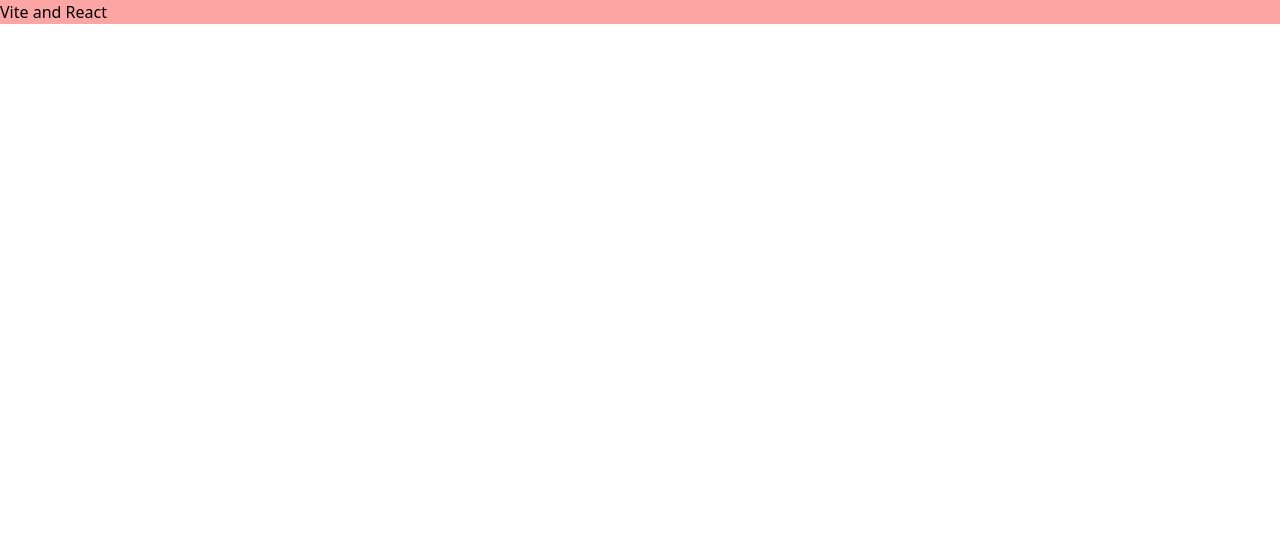
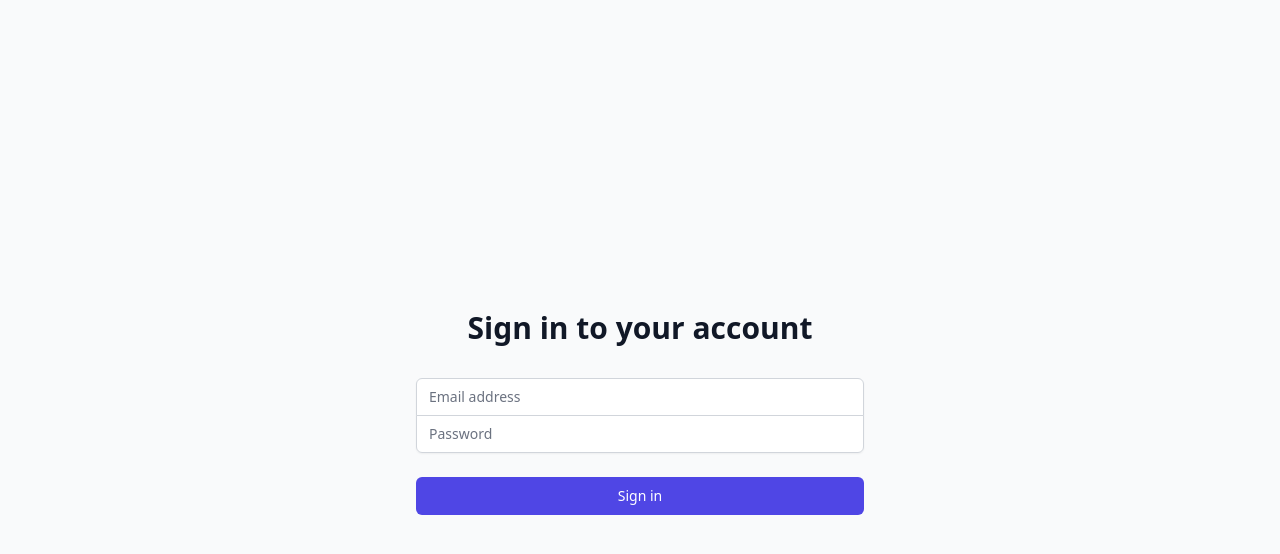
Before and after one commit to daalimouhcine/task-manager-app, a React (Vite) app in the folder frontend/: page /login in a window 1280 px wide. Shown: the top 554 px of the page. Built offline with nearby package versions, Linux system fonts and the light colour scheme.

Commit message:
feat: implement Login page with form handling

```diff
--- a/frontend/src/App.tsx
+++ b/frontend/src/App.tsx
@@ -1,8 +1,21 @@
+import { BrowserRouter as Router, Route, Routes } from "react-router-dom";
+import Login from "./pages/Login";
+
 function App() {
   return (
-    <>
-      <p className='bg-red-300'>Vite and React</p>
-    </>
+    <Router>
+      <Routes>
+        <Route path='/login' element={<Login />} />
+        <Route
+          path='/'
+          element={
+            <div className='min-h-screen bg-gray-100 flex items-center justify-center'>
+              <h1 className='text-4xl font-bold text-gray-800'>Task Manager</h1>
+            </div>
+          }
+        />
+      </Routes>
+    </Router>
   );
 }
 
--- /dev/null
+++ b/frontend/src/pages/Login.tsx
@@ -0,0 +1,58 @@
+import React, { useState } from "react";
+
+const Login = () => {
+  const [email, setEmail] = useState("");
+  const [password, setPassword] = useState("");
+
+  const handleSubmit = (e: React.FormEvent) => {
+    e.preventDefault();
+
+    console.log("Login attempt:", { email, password });
+  };
+
+  return (
+    <div className='min-h-screen flex items-center justify-center bg-gray-50'>
+      <div className='max-w-md w-full space-y-8'>
+        <div>
+          <h2 className='mt-6 text-center text-3xl font-extrabold text-gray-900'>
+            Sign in to your account
+          </h2>
+        </div>
+        <form className='mt-8 space-y-6' onSubmit={handleSubmit}>
+          <div className='rounded-md shadow-sm -space-y-px'>
+            <div>
+              <input
+                type='email'
+                required
+                className='appearance-none rounded-none relative block w-full px-3 py-2 border border-gray-300 placeholder-gray-500 text-gray-900 rounded-t-md focus:outline-none focus:ring-indigo-500 focus:border-indigo-500 focus:z-10 sm:text-sm'
+                placeholder='Email address'
+                value={email}
+                onChange={(e) => setEmail(e.target.value)}
+              />
+            </div>
+            <div>
+              <input
+                type='password'
+                required
+                className='appearance-none rounded-none relative block w-full px-3 py-2 border border-gray-300 placeholder-gray-500 text-gray-900 rounded-b-md focus:outline-none focus:ring-indigo-500 focus:border-indigo-500 focus:z-10 sm:text-sm'
+                placeholder='Password'
+                value={password}
+                onChange={(e) => setPassword(e.target.value)}
+              />
+            </div>
+          </div>
+
+          <div>
+            <button
+              type='submit'
+              className='group relative w-full flex justify-center py-2 px-4 border border-transparent text-sm font-medium rounded-md text-white bg-indigo-600 hover:bg-indigo-700 focus:outline-none focus:ring-2 focus:ring-offset-2 focus:ring-indigo-500'>
+              Sign in
+            </button>
+          </div>
+        </form>
+      </div>
+    </div>
+  );
+};
+
+export default Login;
```
